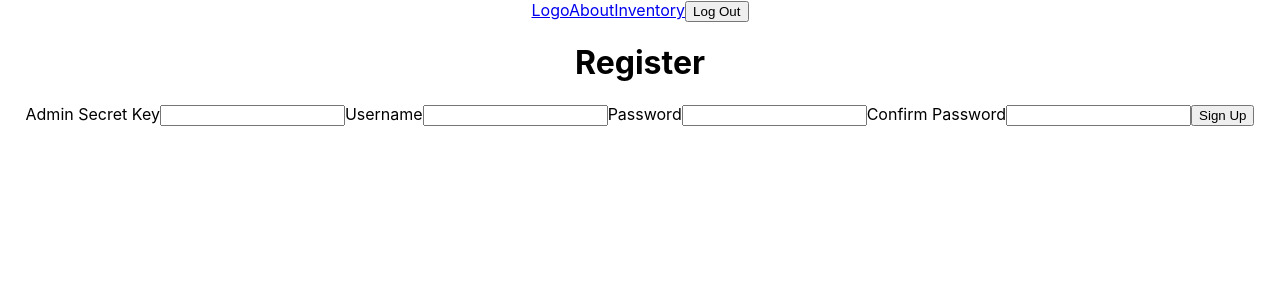
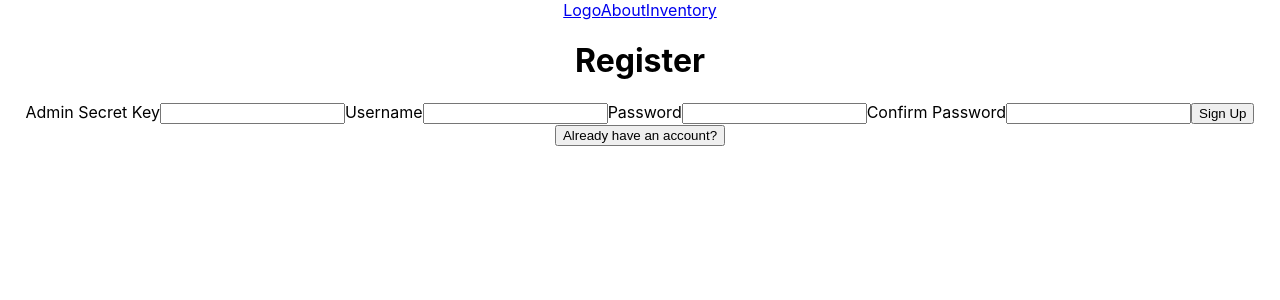
Before and after one commit to lehelen19/inventory-frontend, a React (Create React App) app: page /items/1 in a window 1280 px wide. Shown: the top 300 px of the page. Built offline with nearby package versions, Linux system fonts and the light colour scheme.

Commit message:
Conditionally render forms and logout button

```diff
--- a/src/components/NavBar/LoginForm.js
+++ b/src/components/NavBar/LoginForm.js
@@ -22,9 +22,7 @@ const LoginForm = ({ setUser }) => {
   }
 
   return (
-    <div>
-      <h3>Sign In</h3>
-      <form autoComplete="off" onSubmit={handleSubmit}></form>
+    <form autoComplete="off" onSubmit={handleSubmit}>
       <label htmlFor="username">Username</label>
       <input
         type="text"
@@ -44,7 +42,7 @@ const LoginForm = ({ setUser }) => {
         id="password"
       />
       <button type="submit">Log In</button>
-    </div>
+    </form>
   );
 };
 
--- a/src/components/NavBar/NavBar.js
+++ b/src/components/NavBar/NavBar.js
@@ -12,7 +12,7 @@ const Navbar = ({ user, setUser }) => {
       <Link to="/">Logo</Link>
       <Link to="/about">About</Link>
       <Link to="/categories">Inventory</Link>
-      <button onClick={handleLogout}>Log Out</button>
+      {user && <button onClick={handleLogout}>Log Out</button>}
     </nav>
   );
 };
--- a/src/components/NavBar/SignupForm.js
+++ b/src/components/NavBar/SignupForm.js
@@ -29,7 +29,6 @@ const SignupForm = ({ setUser }) => {
   const disabled = credentials.password !== credentials.confirm;
 
   return (
-    <div>
     <form autoComplete="off" onSubmit={handleSubmit}>
       <h1>Register</h1>
       <label htmlFor="key">Admin Secret Key</label>
@@ -74,7 +73,6 @@ const SignupForm = ({ setUser }) => {
         Sign Up
       </button>
     </form>
-    </div>
   );
 };
 
--- a/src/pages/AuthPage/AuthPage.js
+++ b/src/pages/AuthPage/AuthPage.js
@@ -7,9 +7,19 @@ const AuthPage = ({ setUser }) => {
   return (
     <main>
       {loginDisplay ? (
-        <LoginForm setUser={setUser} />
+        <div>
+          <LoginForm setUser={setUser} />
+          <button onClick={() => setLoginDisplay(!loginDisplay)}>
+            Sign up instead
+          </button>
+        </div>
       ) : (
-        <SignupForm setUser={setUser} />
+        <div>
+          <SignupForm setUser={setUser} />
+          <button onClick={() => setLoginDisplay(!loginDisplay)}>
+            Already have an account?
+          </button>
+        </div>
       )}
     </main>
   );
```
Lines whose indentation alone changed are shown as unchanged.
